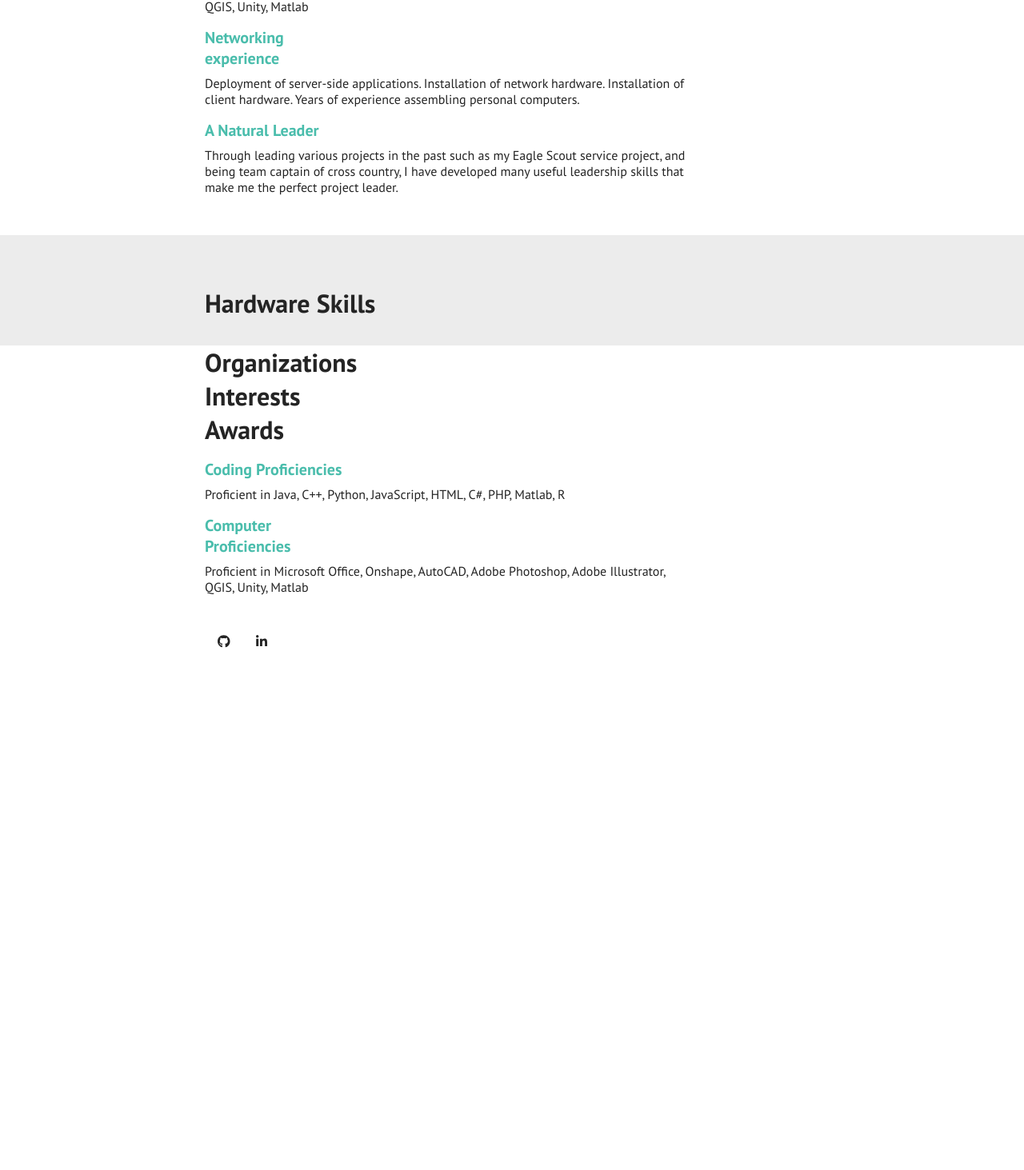
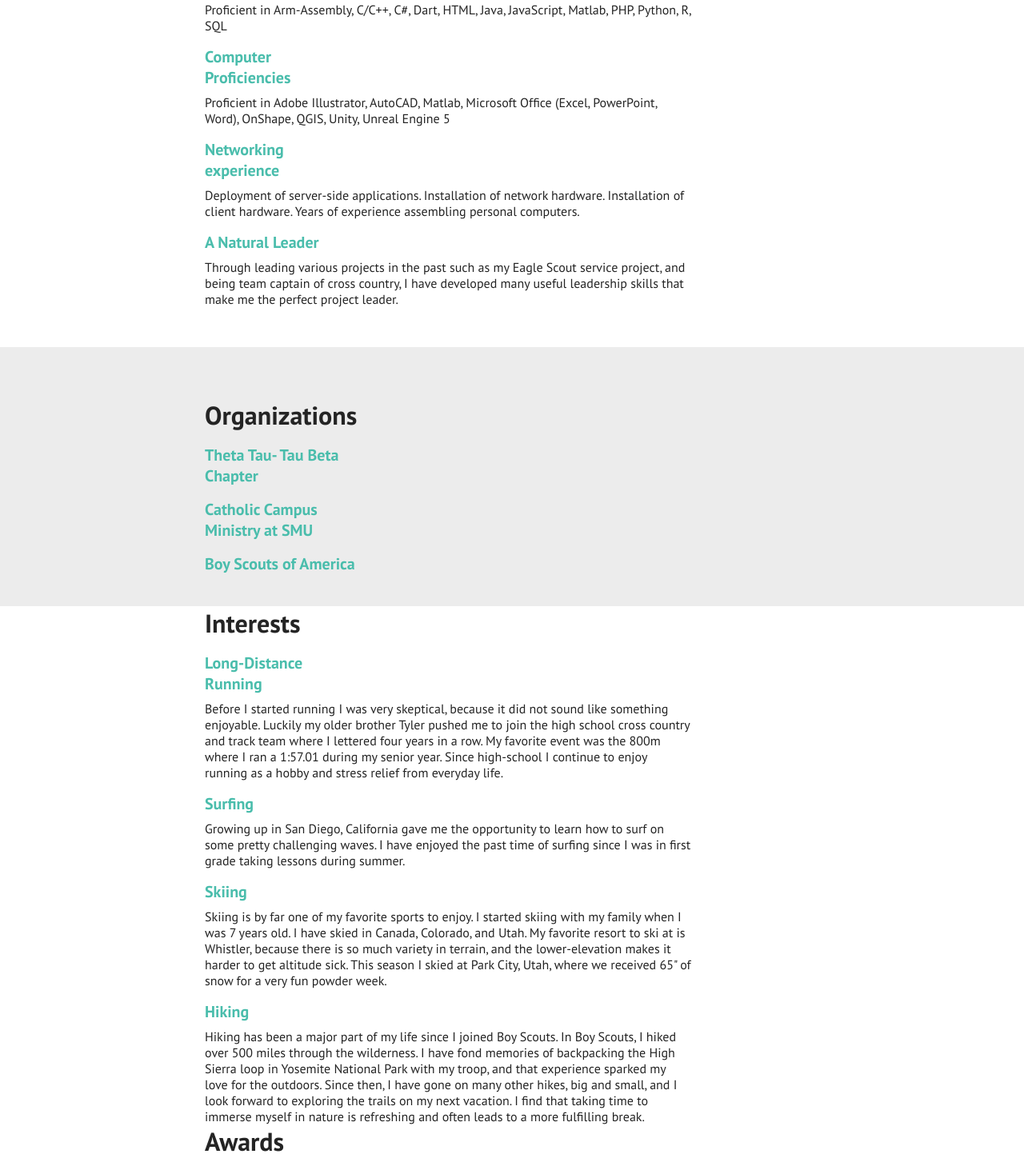
Before and after one commit to RyanWSweeney/ryansweeneywebsite, a React (Create React App) app: page / in a window 1280 px wide. Shown: the part 1227-2690 px from the top of the page at 80% size. Before the commit the page ends 2087 px from the top, so only its background shows below. Built offline with nearby package versions, Linux system fonts and the light colour scheme.

Commit message:
Added changes to interests

```diff
--- a/package.json
+++ b/package.json
@@ -14,7 +14,7 @@
     "react-dom": "^18.2.0",
     "react-router": "^6.5.0",
     "react-router-dom": "^6.5.0",
-    "react-scripts": "5.0.1",
+    "react-scripts": "^5.0.1",
     "web-vitals": "^3.1.0"
   },
   "scripts": {
--- a/src/components/pages/Home.css
+++ b/src/components/pages/Home.css
@@ -210,6 +210,14 @@
     padding-top: 4rem;
 }
 
+.organizations-section{
+    position: relative;
+    margin: 0 20vw;
+    justify-content: left;
+    padding-right: 2rem;
+    padding-top: 4rem;
+}
+
 a {
     text-decoration: none;
     outline: none;
--- a/src/components/pages/Home.js
+++ b/src/components/pages/Home.js
@@ -31,7 +31,8 @@ function Home(){
                     <div className="layout-colorful">
                         <div className="text-field-2">
                             <text className="text-h2-light">About Me</text>
-                            <text className="text-h4-light">I am a computer science student from San Diego, California studying at Southern Methodist University. When I'm not working on a computer project you will find me outside either running or surfing. I am very good at problem solving, and finding a unique solution to any problem that arises in my life. </text>
+                            <text className="text-h4-light">Energetic 2025 Computer Science Bachelor of Science Candidate studying at Southern Methodist University. Born and raised in San Diego California before attending college in Dallas, TX. Known for my outstanding and unique problem solving abilities, where I have a keen ability to identify approaches to resolve and address challenges, including day to day issues that arise. Software programming is one of my many passions. When I'm not on the computer
+                                developing code for a computer project, you will find me outside either running or surfing or skiing. I enjoy cross country running. If I am close to an ocean you probably will find me trying to catch a wave. In the winter, when I am in the mountains you will find me on a ski lift taking on the ski trails. </text>
                             <a className="button-2" href="https://www.linkedin.com/in/ryan-sweeney-4185a824b/" target="_blank">Linked In</a>
                         </div>
                     </div>
@@ -43,13 +44,13 @@ function Home(){
                             <div className="column">
                                 <div className="text-field-4">
                                     <text className={"text-h5-color"}>Coding Proficiencies</text>
-                                    <text className={"text-h4"}>Proficient in Java, C++, Python, JavaScript, HTML, C#, PHP, Matlab, R</text>
+                                    <text className={"text-h4"}>Proficient in Arm-Assembly, C/C++, C#, Dart, HTML, Java, JavaScript, Matlab, PHP, Python, R, SQL</text>
                                 </div>
                             </div>
                             <div className="column">
                                 <div className="text-field-4">
                                     <text className={"text-h5-color"}>Computer Proficiencies</text>
-                                    <text className={"text-h4"}>Proficient in Microsoft Office, Onshape, AutoCAD, Adobe Photoshop, Adobe Illustrator, QGIS, Unity, Matlab</text>
+                                    <text className={"text-h4"}>Proficient in Adobe Illustrator, AutoCAD, Matlab, Microsoft Office (Excel, PowerPoint, Word), OnShape, QGIS, Unity, Unreal Engine 5</text>
                                 </div>
                             </div>
                         </div>
@@ -69,21 +70,59 @@ function Home(){
                         </div>
                     </div>
                     <div className="layout-colorful-2">
-                        <div className="hardware-skills-section">
-                        <div className="text-field-3">
-                            <text className="text-h2">Hardware Skills</text>
-                        </div>
-                    </div>
-                    </div>
                     <div className="organizations-section">
                         <div className="text-field-3">
                             <text className="text-h2">Organizations</text>
                         </div>
-
+                        <div className="row">
+                            <div className="column">
+                                <div className="text-field-4">
+                                    <text className={"text-h5-color"}>Theta Tau- Tau Beta Chapter</text>
+                                </div>
+                            </div>
+                            <div className="column">
+                                <div className="text-field-4">
+                                    <text className={"text-h5-color"}>Catholic Campus Ministry at SMU</text>
+                                </div>
+                            </div>
+                            <div className="column">
+                                <div className="text-field-4">
+                                    <text className={"text-h5-color"}>Boy Scouts of America</text>
+                                </div>
+                            </div>
+                        </div>
+                    </div>
                     </div>
                     <div className="interests-section">
                         <div className="text-field-3">
                             <text className="text-h2">Interests</text>
+                        </div>
+                        <div className="row">
+                            <div className="column">
+                                <div className="text-field-4">
+                                    <text className={"text-h5-color"}>Long-Distance Running</text>
+                                    <text className={"text-h4"}>Before I started running I was very skeptical, because it did not sound like something enjoyable. Luckily my older brother Tyler pushed me to join the high school cross country and track team where I lettered four years in a row. My favorite event was the 800m where I ran a 1:57.01 during my senior year. Since high-school I continue to enjoy running as a hobby and stress relief from everyday life.</text>
+                                </div>
+                            </div>
+                            <div className="column">
+                                <div className="text-field-4">
+                                    <text className={"text-h5-color"}>Surfing</text>
+                                    <text className={"text-h4"}>Growing up in San Diego, California gave me the opportunity to learn how to surf on some pretty challenging waves. I have enjoyed the past time of surfing since I was in first grade taking lessons during summer.</text>
+                                </div>
+                            </div>
+                            <div className="column">
+                                <div className="text-field-4">
+                                    <text className={"text-h5-color"}>Skiing</text>
+                                    <text className={"text-h4"}>Skiing is by far one of my favorite sports to enjoy. I started skiing with my family when I was 7 years old. I have skied in Canada, Colorado, and Utah. My favorite resort to ski at is Whistler, because there is so much variety in terrain, and the lower-elevation makes it harder to get altitude sick. This season I skied at Park City, Utah, where we received 65" of snow for a very fun powder week.</text>
+                                </div>
+                            </div>
+                            <div className="column">
+                                <div className="text-field-4">
+                                    <text className={"text-h5-color"}>Hiking</text>
+                                    <text className={"text-h4"}>
+                                        Hiking has been a major part of my life since I joined Boy Scouts. In Boy Scouts, I hiked over 500 miles through the wilderness. I have fond memories of backpacking the High Sierra loop in Yosemite National Park with my troop, and that experience sparked my love for the outdoors. Since then, I have gone on many other hikes, big and small, and I look forward to exploring the trails on my next vacation. I find that taking time to immerse myself in nature is refreshing and often leads to a more fulfilling break.</text>
+                                </div>
+                            </div>
                         </div>
                     </div>
                     <div className="awards-section">
@@ -93,14 +132,22 @@ function Home(){
                         <div className="row">
                             <div className="column">
                                 <div className="text-field-4">
-                                    <text className={"text-h5-color"}>Coding Proficiencies</text>
-                                    <text className={"text-h4"}>Proficient in Java, C++, Python, JavaScript, HTML, C#, PHP, Matlab, R</text>
+                                    <text className={"text-h5-color"}>Eagle Scout</text>
                                 </div>
                             </div>
                             <div className="column">
                                 <div className="text-field-4">
-                                    <text className={"text-h5-color"}>Computer Proficiencies</text>
-                                    <text className={"text-h4"}>Proficient in Microsoft Office, Onshape, AutoCAD, Adobe Photoshop, Adobe Illustrator, QGIS, Unity, Matlab</text>
+                                    <text className={"text-h5-color"}>SMU Distinguished Scholar</text>
+                                </div>
+                            </div>
+                            <div className="column">
+                                <div className="text-field-4">
+                                    <text className={"text-h5-color"}>SMU Discovery Scholar</text>
+                                </div>
+                            </div>
+                            <div className="column">
+                                <div className="text-field-4">
+                                    <text className={"text-h5-color"}>SMU Hilltop Scholar Honors Student</text>
                                 </div>
                             </div>
                         </div>
```
Also changed, not shown: 1 other file (tests, documents, lock files or other folders).
